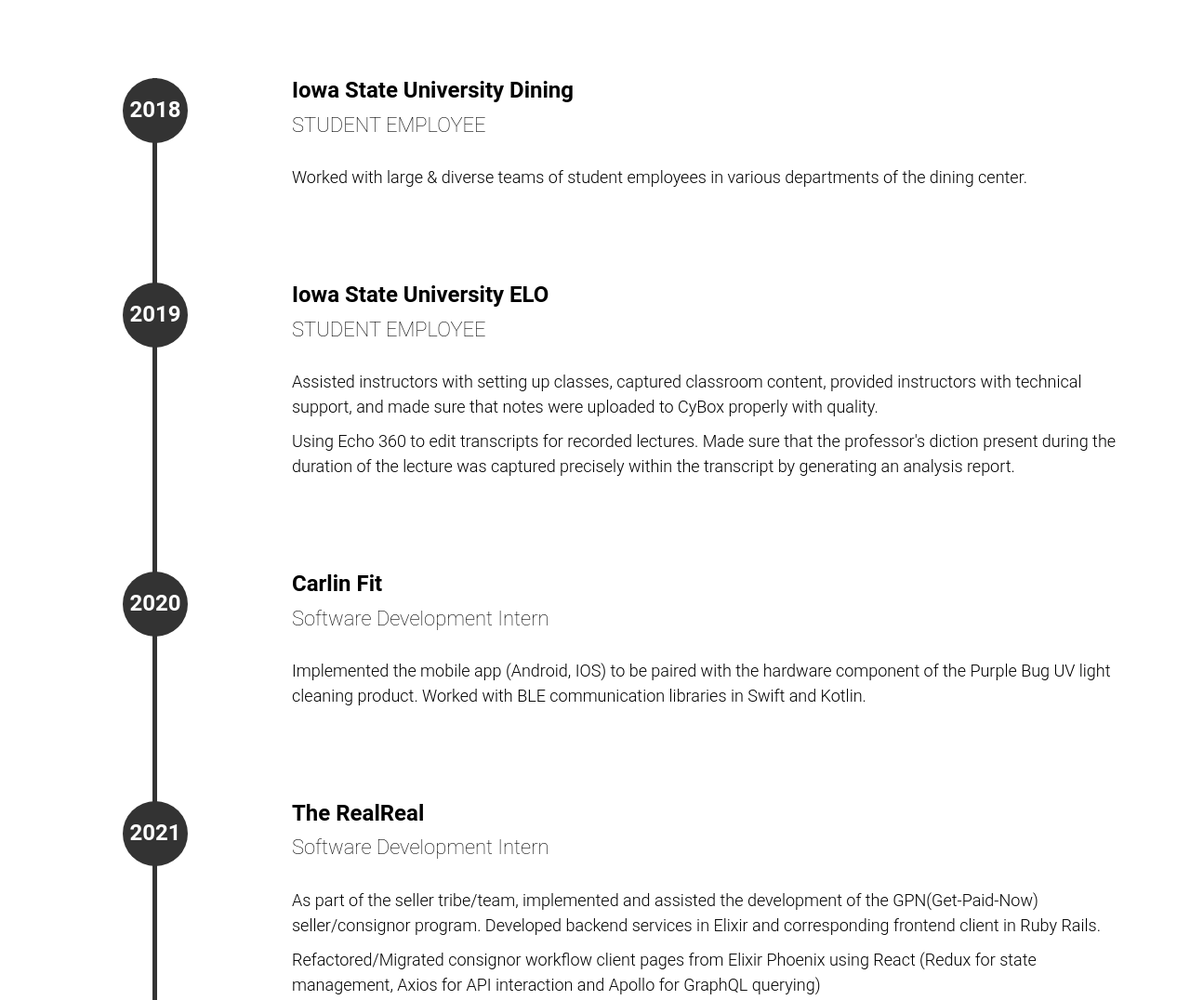
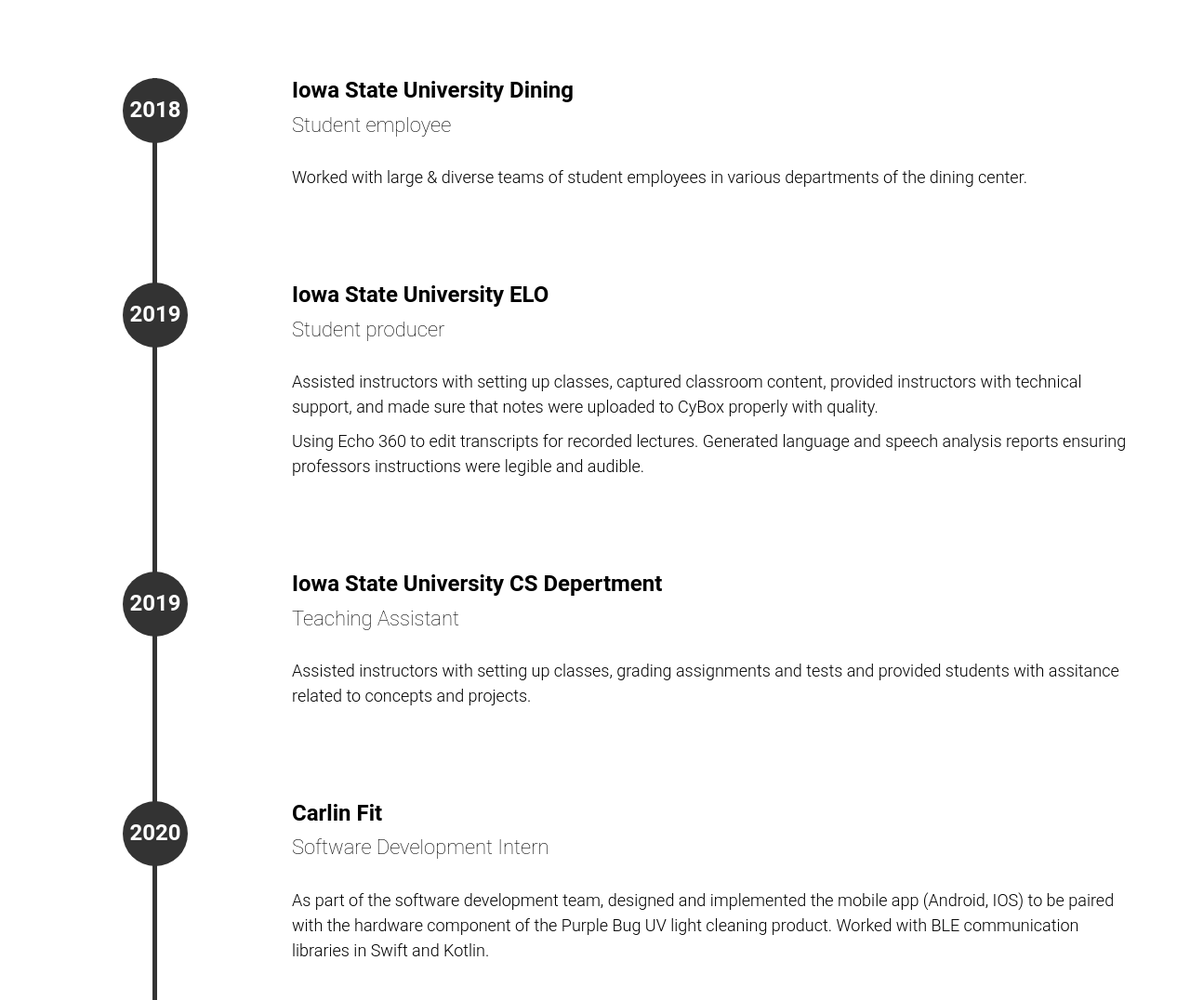
Before and after one commit to indrajeetadityaroy9/indrajeet-portfolio, a website built with Parcel: page index.html in a window 1280 px wide. Shown: the part 1540-2616 px from the top of the page at 93% size. Built offline with nearby package versions, Linux system fonts and the light colour scheme.

Commit message:
pushed edits

```diff
--- a/index.html
+++ b/index.html
@@ -226,7 +226,7 @@
         <div class="year">2018</div>
         <div class="content">
           <h2>Iowa State University Dining</h2>
-          <h3>STUDENT EMPLOYEE</h3>
+          <h3>Student employee</h3>
           <p>Worked with large & diverse teams of student employees in various departments of the dining center.</p>
         </div>
       </div>
@@ -234,11 +234,19 @@
         <div class="year">2019</div>
         <div class="content">
           <h2>Iowa State University ELO</h2>
-          <h3>STUDENT EMPLOYEE</h3>
+          <h3>Student producer</h3>
           <p>Assisted instructors with setting up classes, captured classroom content, provided instructors with technical support, and made sure that notes were uploaded to CyBox properly with quality.
           <br>
-          <p>Using Echo 360 to edit transcripts for recorded lectures. Made sure that the professor's diction present during the duration of the lecture was captured precisely within the transcript by generating an analysis report.</p>
+          <p>Using Echo 360 to edit transcripts for recorded lectures. Generated language and speech analysis reports ensuring professors instructions were legible and audible.</p>
           </p>
+        </div>
+      </div>
+      <div class="entry">
+        <div class="year">2019</div>
+        <div class="content">
+          <h2>Iowa State University CS Depertment</h2>
+          <h3>Teaching Assistant</h3>
+          <p>Assisted instructors with setting up classes, grading assignments and tests and provided students with assitance related to concepts and projects.
         </div>
       </div>
       <div class="entry">
@@ -246,7 +254,7 @@
         <div class="content">
           <h2>Carlin Fit</h2>
           <h3>Software Development Intern</h3>
-          <p>Implemented the mobile app (Android, IOS) to be paired with the hardware component of the Purple Bug UV light cleaning product. Worked with BLE communication libraries in Swift and Kotlin.</p>
+          <p>As part of the software development team, designed and implemented the mobile app (Android, IOS) to be paired with the hardware component of the Purple Bug UV light cleaning product. Worked with BLE communication libraries in Swift and Kotlin.</p>
         </div>
       </div>
       <div class="entry">
@@ -265,7 +273,7 @@
         <div class="content">
           <h2>The RealReal</h2>
           <h3>Software Development Engineer 1</h3>
-          <p>Part of the seller growth team and developed using technologies -- Elixir, Ruby, Typescript/React, GraphQL, Kafka. Produced performant and testable code that directly contributed to company-wide initiatives. Reviewed pull requests and provided constructive feedback to peers & deployed user-facing code to production.</p>
+          <p>Built internal employee tooling and customer facing product workflows. Used technologies such as Elixir,Python, Ruby Rails, Javascript, React, GraphQL, Elastisearch, Okta, AWS Cloud tools (EC2, RDS, S3, SQS), Docker and DB systems (RDMS (MySQL, PostgreSQL) and NoSQL(DynamoDB, Redis)). Reviewed & deployed PR's, implemented code unit test coverage via CI/CD automation and tracked team project tasks using Github. Sprint planning and story/ticket pointing using Jira.</p>
         </div>
       </div>
     </div>
```
